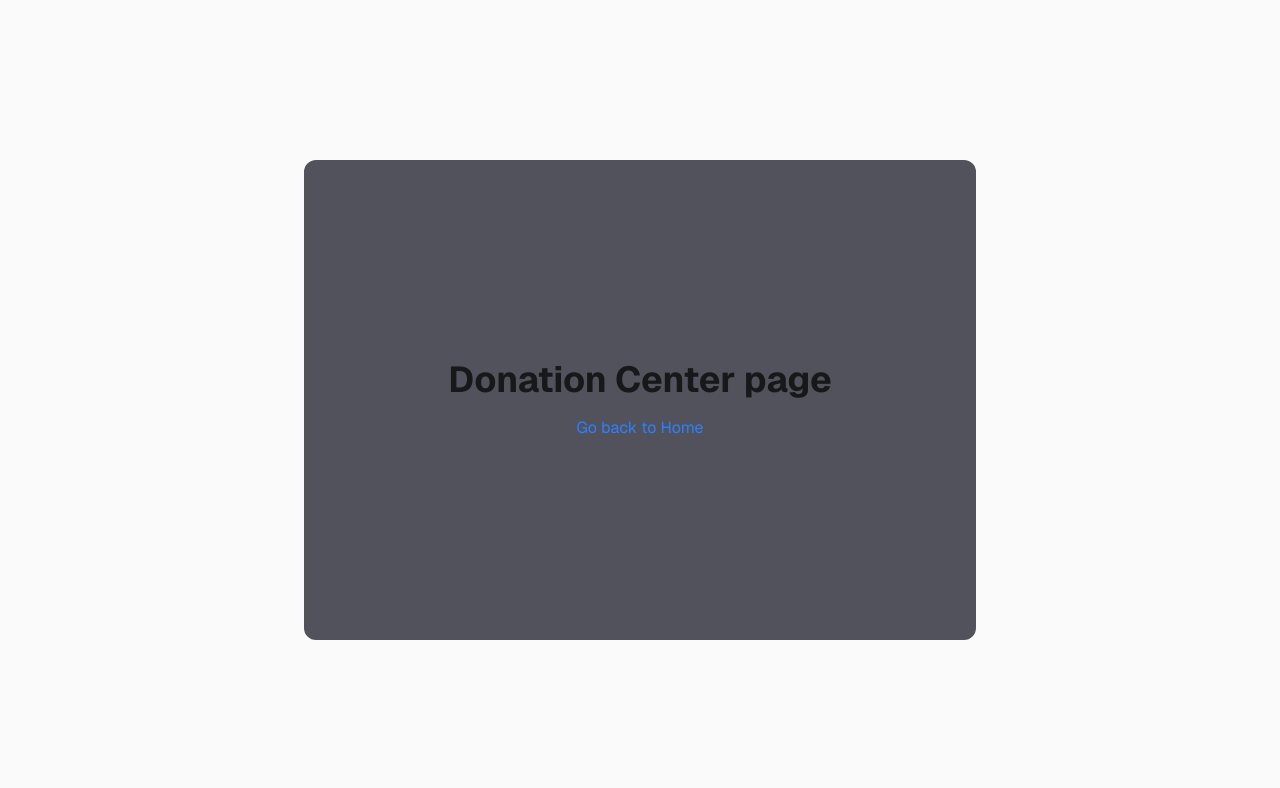
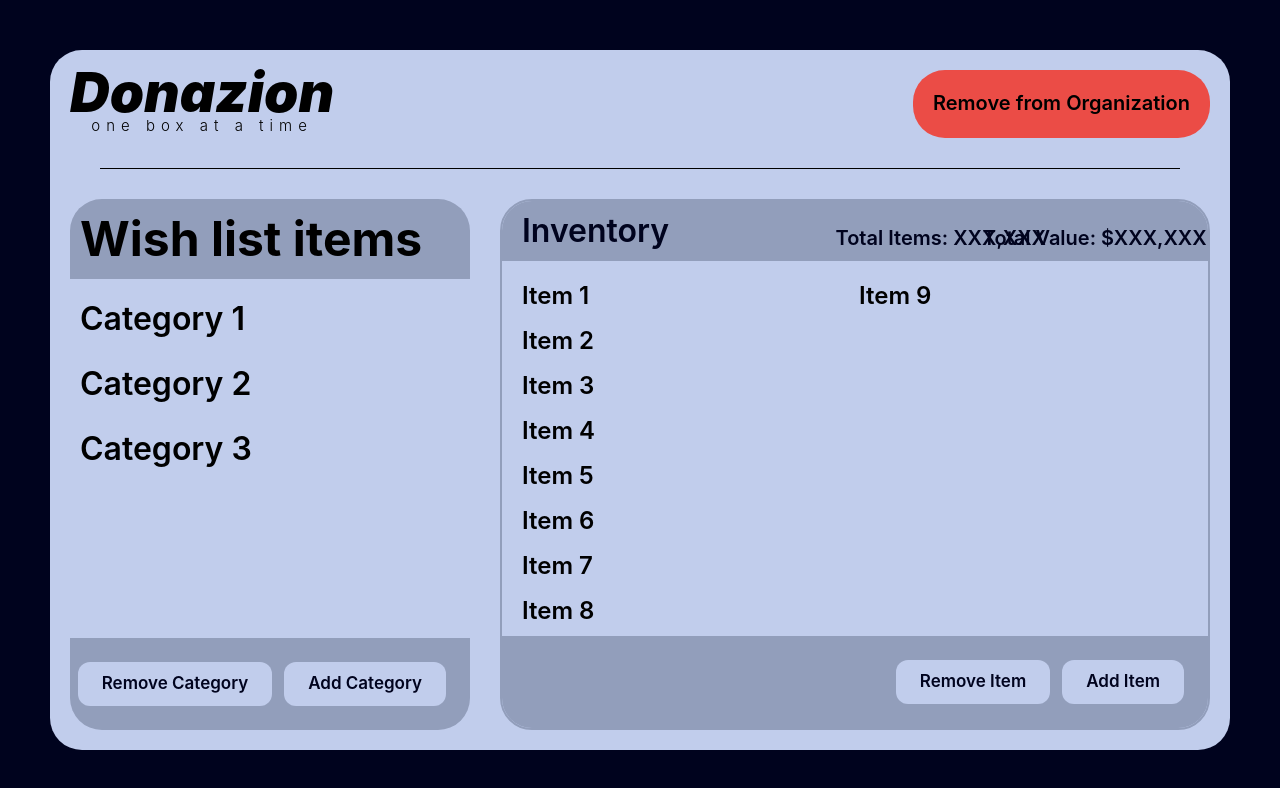
Before and after one commit to simonnntaylor/WPI-CS-3733-GroupProject, a Next.js app in the folder frontend/: page /center in a window 1280 px wide. Shown: the top 788 px of the page. Built offline with nearby package versions, Linux system fonts and the light colour scheme.

Commit message:
Added some fronend UI webpage dev. However need a DB to be able to do some of the backend

```diff
--- a/frontend/app/center/page.tsx
+++ b/frontend/app/center/page.tsx
@@ -1,20 +1,145 @@
 import type { Metadata } from "next";
-import Link from "next/link";
 
 export const metadata: Metadata = {
   title: "Donation Center - Donazion",
   description: "A donation platform for organizations and donation centers.",
 };
 
+// Placeholder data. Later this comes from the backend
+// (POST /donationCenter/showDashboard).
+const wishListCategories = ["Category 1", "Category 2", "Category 3"];
+const inventoryItems = [
+  "Item 1",
+  "Item 2",
+  "Item 3",
+  "Item 4",
+  "Item 5",
+  "Item 6",
+  "Item 7",
+  "Item 8",
+  "Item 9",
+];
+const totalItems = "XXX,XXX";
+const totalValue = "$XXX,XXX.XX";
+
+// Small light-blue button used in both panel footers (the 4 buttons at the
+// bottom of the page). See the "BUTTON:" comments below for what each one does.
+// None of the buttons do anything yet: each needs an onClick that calls the backend.
+function PanelButton({ label }: Readonly<{ label: string }>) {
+  return (
+    <button
+      type="button"
+      className="h-11 px-6 rounded-xl bg-SECONDARY text-NAVY text-[17px] font-semibold whitespace-nowrap hover:brightness-95 transition"
+    >
+      {label}
+    </button>
+  );
+}
+
 export default function Center() {
   return (
-    <div className="flex flex-col flex-1 items-center justify-center bg-zinc-50 font-sans dark:bg-black">
-      <main className="flex flex-col bg-zinc-600 items-center justify-center w-full max-w-2xl max-h-120 flex-1 px-20 text-center rounded-xl">
-        <h1 className="text-4xl font-bold text-zinc-900 dark:text-zinc-100">
-          Donation Center page
-        </h1>
-        <Link href="/" className="text-blue-500 hover:underline mt-4">Go back to Home</Link>
-      </main>
+    <div className="h-screen min-h-[600px] w-full p-[50px] flex bg-NAVY font-sf text-black">
+      {/* Main light panel */}
+      <div className="flex-1 min-h-0 flex flex-col items-center gap-2.5 rounded-[32px] bg-SECONDARY">
+        {/* Header */}
+        <header className="w-full p-5 grid grid-cols-2 gap-2.5">
+          <div className="flex items-center">
+            <div className="flex flex-col">
+              <p className="text-[55px] leading-[45px] font-black italic whitespace-nowrap">
+                Donazion
+              </p>
+              <p className="text-[15px] font-light tracking-[6px] text-center [font-stretch:132%]">
+                one box at a time
+              </p>
+            </div>
+          </div>
+          <div className="flex items-center justify-end">
+            {/* BUTTON: "Remove from Organization" (top right, red)
+                What it does: permanently removes this donation center from Donazion.
+                Backend: POST /removeDonationCenter  { token, confirm: true }
+                TODO: ask "Are you sure?" first (that's what `confirm` is for),
+                      then send the user back to the home page on success. */}
+            <button
+              type="button"
+              className="h-full px-5 py-[7px] rounded-[32px] bg-[#eb4c46] text-xl leading-tight font-semibold whitespace-nowrap hover:brightness-95 transition"
+            >
+              Remove from Organization
+            </button>
+          </div>
+        </header>
+
+        {/* Line under the header */}
+        <div className="self-stretch mx-[50px] h-px bg-black" />
+
+        {/* Main content: wish list on the left, inventory on the right */}
+        <main className="flex-1 min-h-0 w-full p-5 flex gap-[30px]">
+          {/* Wish list panel */}
+          <section className="w-[400px] shrink-0 flex flex-col gap-2.5 rounded-[32px] overflow-hidden">
+            <div className="p-2.5 bg-TERTIARY">
+              <h2 className="text-5xl leading-tight font-bold whitespace-nowrap">Wish list items</h2>
+            </div>
+            <ul className="flex-1 min-h-0 flex flex-col gap-[5px] overflow-y-auto">
+              {wishListCategories.map((category) => (
+                <li key={category} className="p-2.5 rounded-lg text-[32px] leading-tight font-semibold">
+                  {category}
+                </li>
+              ))}
+            </ul>
+            <div className="h-[92px] p-6 flex items-center justify-end gap-3 bg-TERTIARY">
+              {/* BUTTON: "Remove Category" (bottom of the wish list panel)
+                  What it does: removes the selected category from this center's wish list,
+                  so donors stop seeing that the center needs it.
+                  Backend: NOT IN APIDesign.md YET. /removeCategory is the Organization's
+                  endpoint for the global category list, not a center's wish list.
+                  TODO: agree on a wish list endpoint with the team. */}
+              <PanelButton label="Remove Category" />
+              {/* BUTTON: "Add Category" (bottom of the wish list panel)
+                  What it does: adds a category to this center's wish list (what it
+                  needs donated). Donors find centers by wish list via /searchDonationCenters.
+                  Backend: NOT IN APIDesign.md YET (same as above; /addCategory is the
+                  Organization's endpoint).
+                  TODO: agree on a wish list endpoint with the team. */}
+              <PanelButton label="Add Category" />
+            </div>
+          </section>
+
+          {/* Inventory panel */}
+          <section className="flex-1 min-w-0 flex flex-col gap-2.5 rounded-[32px] border-2 border-TERTIARY overflow-hidden">
+            <div className="px-5 py-2.5 grid grid-cols-2 gap-5 bg-TERTIARY text-NAVY font-semibold">
+              <h2 className="h-10 flex items-end text-[32px] leading-tight">Inventory</h2>
+              <div className="grid grid-cols-2 gap-5 text-xl leading-tight text-center whitespace-nowrap">
+                <p className="h-10 flex items-end justify-center">Total Items: {totalItems}</p>
+                <p className="h-10 flex items-end justify-center">Total Value: {totalValue}</p>
+              </div>
+            </div>
+            {/* Items fill a column top to bottom, then wrap into the next column */}
+            <ul className="flex-1 min-h-0 flex flex-col flex-wrap content-start gap-[5px] overflow-x-auto">
+              {inventoryItems.map((item) => (
+                <li
+                  key={item}
+                  className="w-[332px] h-10 px-5 flex items-end rounded-[20px] text-2xl leading-tight font-semibold"
+                >
+                  {item}
+                </li>
+              ))}
+            </ul>
+            <div className="h-[92px] p-6 flex items-center justify-end gap-3 bg-TERTIARY">
+              {/* BUTTON: "Remove Item" (bottom of the inventory panel)
+                  What it does: removes the selected item from this center's inventory
+                  (for example, after it's been given away).
+                  Backend: NOT IN APIDesign.md YET. There is no inventory-removal endpoint.
+                  TODO: agree on an endpoint with the team, then refresh the list and totals. */}
+              <PanelButton label="Remove Item" />
+              {/* BUTTON: "Add Item" (bottom of the inventory panel)
+                  What it does: adds an item to this center's inventory by hand.
+                  Backend: NOT IN APIDesign.md YET. Right now items only enter inventory
+                  when a donor's box is donated (/completeBoxDonation).
+                  TODO: check with the team whether centers should add items directly. */}
+              <PanelButton label="Add Item" />
+            </div>
+          </section>
+        </main>
+      </div>
     </div>
   );
 }
--- a/frontend/app/globals.css
+++ b/frontend/app/globals.css
@@ -3,6 +3,7 @@
 :root {
   --background: #1a1a1c;
   --foreground: #f5f5f5;
+
 }
 
 @theme inline {
@@ -10,6 +11,14 @@
   --color-foreground: var(--foreground);
   --font-sans: var(--font-geist-sans);
   --font-mono: var(--font-geist-mono);
+
+  /* Colors from the Figma design (Domizon file variables) */
+  --color-SECONDARY: #c1cdec;
+  --color-TERTIARY: #929ebb;
+  --color-NAVY: #00031e;
+
+  /* Figma uses SF Pro: Apple's system font. Other systems fall back to their own. */
+  --font-sf: "SF Pro", -apple-system, BlinkMacSystemFont, system-ui, sans-serif;
 }
 
 @media (prefers-color-scheme: dark) {
```
